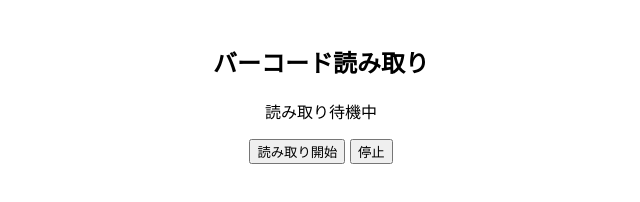
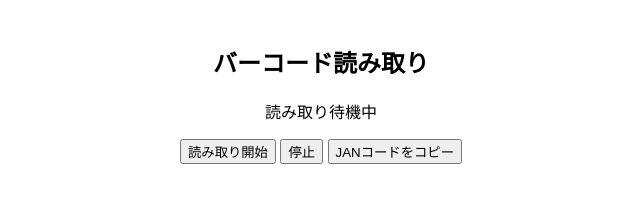
Before and after one commit to hmzkrs2004-del/barcode-scanner, a plain HTML site: page index.html in a window 1280 px wide. Shown: the whole page, without its empty margins (319-959 px from the left). Drawn offline with Linux system fonts and the light colour scheme.

Commit message:
Implement JAN code copy functionality
Added a button to copy JAN code to clipboard with validation.

```diff
--- a/index.html
+++ b/index.html
@@ -32,4 +32,19 @@ function stopScan() {
 }
 </script>
 </body>
-</html>
+<button onclick="copyJAN()">JANコードをコピー</button>
+<script>
+function copyJAN() {
+  const text = document.getElementById("result").textContent;
+  const jan = text.replace("読み取り成功：", "");
+  if (!jan || jan === text) {
+    alert("先にバーコードを読み取ってください");
+    return;
+  }
+  navigator.clipboard.writeText(jan).then(() => {
+    alert("JANコードをコピーしました");
+  }).catch(() => {
+    alert("コピーできませんでした");
+  });
+}
+  </html>
```
